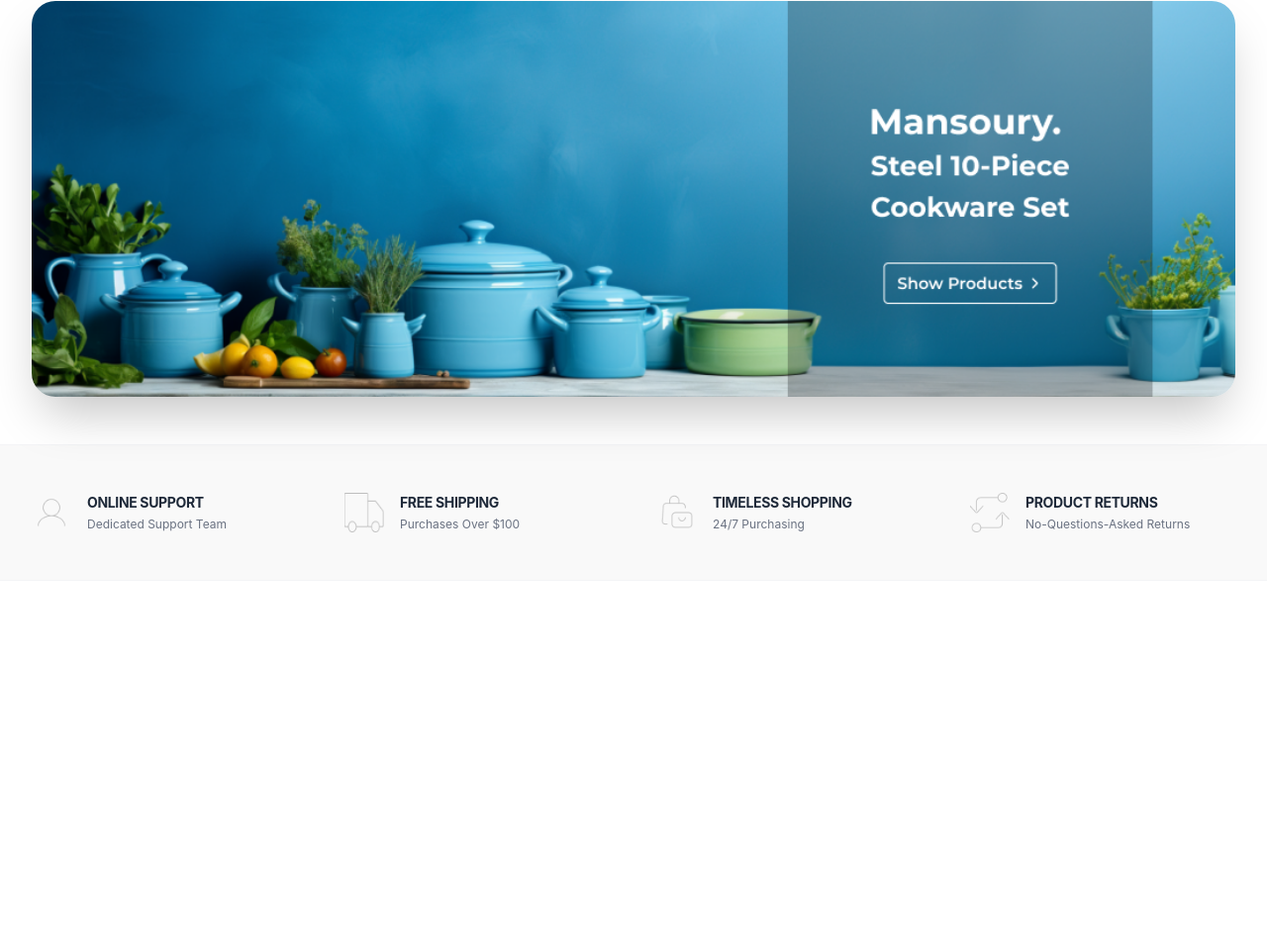
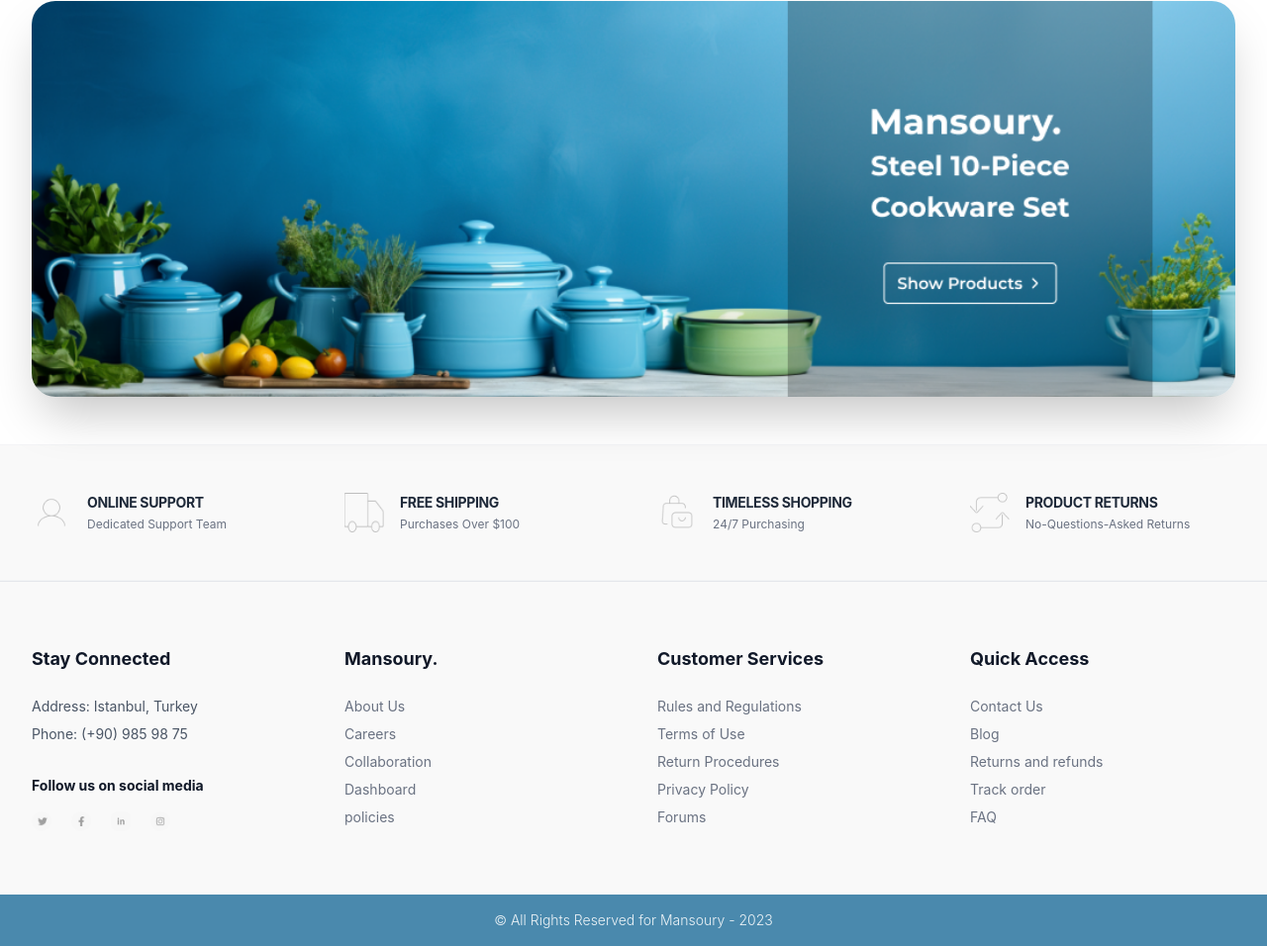
Before and after one commit to Ilyos11/Tailwind-7, a website: page index.html in a window 1280 px wide. Shown: the part 2767-3723 px from the top of the page at 99% size. Before the commit the page ends 3354 px from the top, so only its background shows below. Drawn offline with nearby package versions, Linux system fonts and the light colour scheme; files that its build step writes are made by us from their sources.

Commit message:
Section 9

```diff
--- a/index.html
+++ b/index.html
@@ -565,5 +565,77 @@
 </section>
 
 
+
+<!-- Section 9-->
+<footer class="w-full bg-[#f9f9f9] pt-16 border-t border-gray-200">
+  <div class="max-w-7xl mx-auto px-4 md:px-8">
+
+    <div class="grid grid-cols-1 md:grid-cols-2 lg:grid-cols-4 gap-12 mb-16">
+
+      <div>
+        <h4 class="text-lg font-bold text-gray-900 mb-6">Stay Connected</h4>
+        <div class="space-y-2 text-sm text-gray-600">
+          <p>Address: Istanbul, Turkey</p>
+          <p>Phone: (+90) 985 98 75</p>
+        </div>
+        <div class="mt-8">
+          <p class="text-sm font-bold text-gray-900 mb-4">Follow us on social media</p>
+          <div class="flex space-x-5 opacity-60">
+
+            <a href="#" class="hover:opacity-100 transition-opacity"><img src="twitter icon.png" alt="TW" class="w-5 h-5"></a>
+            <a href="#" class="hover:opacity-100 transition-opacity"><img src="facebook icon.png" alt="FB" class="w-5 h-5"></a>
+            <a href="#" class="hover:opacity-100 transition-opacity"><img src="linkdin icon.png" alt="IN" class="w-5 h-5"></a>
+            <a href="#" class="hover:opacity-100 transition-opacity"><img src="instagarm icon.png" alt="IG" class="w-5 h-5"></a>
+          </div>
+        </div>
+      </div>
+
+
+      <div>
+        <h4 class="text-lg font-bold text-gray-900 mb-6">Mansoury.</h4>
+        <ul class="space-y-2 text-sm text-gray-500">
+          <li><a href="#" class="hover:text-[#4a89ad]">About Us</a></li>
+          <li><a href="#" class="hover:text-[#4a89ad]">Careers</a></li>
+          <li><a href="#" class="hover:text-[#4a89ad]">Collaboration</a></li>
+          <li><a href="#" class="hover:text-[#4a89ad]">Dashboard</a></li>
+          <li><a href="#" class="hover:text-[#4a89ad]">policies</a></li>
+        </ul>
+      </div>
+
+
+      <div>
+        <h4 class="text-lg font-bold text-gray-900 mb-6">Customer Services</h4>
+        <ul class="space-y-2 text-sm text-gray-500">
+          <li><a href="#" class="hover:text-[#4a89ad]">Rules and Regulations</a></li>
+          <li><a href="#" class="hover:text-[#4a89ad]">Terms of Use</a></li>
+          <li><a href="#" class="hover:text-[#4a89ad]">Return Procedures</a></li>
+          <li><a href="#" class="hover:text-[#4a89ad]">Privacy Policy</a></li>
+          <li><a href="#" class="hover:text-[#4a89ad]">Forums</a></li>
+        </ul>
+      </div>
+
+
+      <div>
+        <h4 class="text-lg font-bold text-gray-900 mb-6">Quick Access</h4>
+        <ul class="space-y-2 text-sm text-gray-500">
+          <li><a href="#" class="hover:text-[#4a89ad]">Contact Us</a></li>
+          <li><a href="#" class="hover:text-[#4a89ad]">Blog</a></li>
+          <li><a href="#" class="hover:text-[#4a89ad]">Returns and refunds</a></li>
+          <li><a href="#" class="hover:text-[#4a89ad]">Track order</a></li>
+          <li><a href="#" class="hover:text-[#4a89ad]">FAQ</a></li>
+        </ul>
+      </div>
+
+    </div>
+  </div>
+
+  <div class="w-full bg-[#4a89ad] py-4">
+    <div class="text-center text-white/90 text-xs md:text-sm font-light">
+      © All Rights Reserved for Mansoury - 2023
+    </div>
+  </div>
+</footer>
+
+
 </body>
 </html>
```
Also changed, not shown: linkdin icon.png (added).
